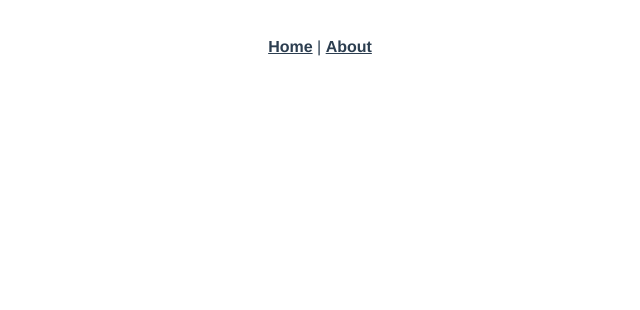
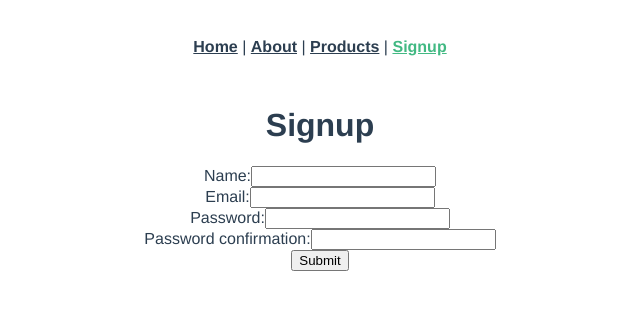
Before and after one commit to kielarneson/mini-capstone-frontend, a Vue app: page /signup in a window 1280 px wide. Shown: the top 310 px of the page, without its empty margins (320-960 px from the left). Built offline with nearby package versions, Linux system fonts and the light colour scheme.

Commit message:
Added Products page to show all available products and signup page to allow new users to signup

```diff
--- a/src/App.vue
+++ b/src/App.vue
@@ -4,6 +4,10 @@
       <router-link to="/">Home</router-link>
       |
       <router-link to="/about">About</router-link>
+      |
+      <router-link to="/products">Products</router-link>
+      |
+      <router-link to="/signup">Signup</router-link>
     </div>
     <router-view />
   </div>
--- a/src/main.js
+++ b/src/main.js
@@ -4,7 +4,8 @@ import router from "./router";
 
 import axios from "axios";
 
-axios.defaults.baseURL = process.env.NODE_ENV === "development" ? "https://limitless-ravine-12939.herokuapp.com/" : "/";
+axios.defaults.baseURL =
+  process.env.NODE_ENV === "development" ? "http://localhost:3000" : "https://limitless-ravine-12939.herokuapp.com";
 
 Vue.config.productionTip = false;
 
--- a/src/router/index.js
+++ b/src/router/index.js
@@ -1,6 +1,8 @@
 import Vue from "vue";
 import VueRouter from "vue-router";
 import Home from "../views/Home.vue";
+import IndexProduct from "../views/IndexProduct.vue";
+import Signup from "../views/Signup.vue";
 
 Vue.use(VueRouter);
 
@@ -18,6 +20,8 @@ const routes = [
     // which is lazy-loaded when the route is visited.
     component: () => import(/* webpackChunkName: "about" */ "../views/About.vue"),
   },
+  { path: "/products", name: "IndexProduct", component: IndexProduct },
+  { path: "/signup", name: "signup", component: Signup },
 ];
 
 const router = new VueRouter({
--- /dev/null
+++ b/src/views/IndexProduct.vue
@@ -0,0 +1,35 @@
+<template>
+  <div class="index">
+    <div v-for="product in products" v-bind:key="product.id">
+      <h1>{{ product.name }}</h1>
+      <p>{{ product.description }}</p>
+      <p>{{ product.price }}</p>
+      <p>{{ product.supplier.name }}</p>
+    </div>
+  </div>
+</template>
+
+<style></style>
+
+<script>
+import axios from "axios";
+
+export default {
+  data: function () {
+    return {
+      products: {},
+    };
+  },
+  created: function () {
+    this.indexProduct();
+  },
+  methods: {
+    indexProduct: function () {
+      axios.get("/products").then((response) => {
+        console.log("Index Product", response);
+        this.products = response.data;
+      });
+    },
+  },
+};
+</script>
--- /dev/null
+++ b/src/views/Signup.vue
@@ -0,0 +1,53 @@
+<template>
+  <div class="signup">
+    <form v-on:submit.prevent="submit()">
+      <h1>Signup</h1>
+      <ul>
+        <li v-for="error in errors" v-bind:key="error">{{ error }}</li>
+      </ul>
+      <div>
+        <label>Name:</label>
+        <input type="text" v-model="newUserParams.name" />
+      </div>
+      <div>
+        <label>Email:</label>
+        <input type="email" v-model="newUserParams.email" />
+      </div>
+      <div>
+        <label>Password:</label>
+        <input type="password" v-model="newUserParams.password" />
+      </div>
+      <div>
+        <label>Password confirmation:</label>
+        <input type="password" v-model="newUserParams.password_confirmation" />
+      </div>
+      <input type="submit" value="Submit" />
+    </form>
+  </div>
+</template>
+
+<script>
+import axios from "axios";
+
+export default {
+  data: function () {
+    return {
+      newUserParams: {},
+      errors: [],
+    };
+  },
+  methods: {
+    submit: function () {
+      axios
+        .post("/users", this.newUserParams)
+        .then((response) => {
+          console.log(response.data);
+          this.$router.push("/login");
+        })
+        .catch((error) => {
+          this.errors = error.response.data.errors;
+        });
+    },
+  },
+};
+</script>
```
Also changed, not shown: src/views/Login.vue (added, +19 -0 lines).
